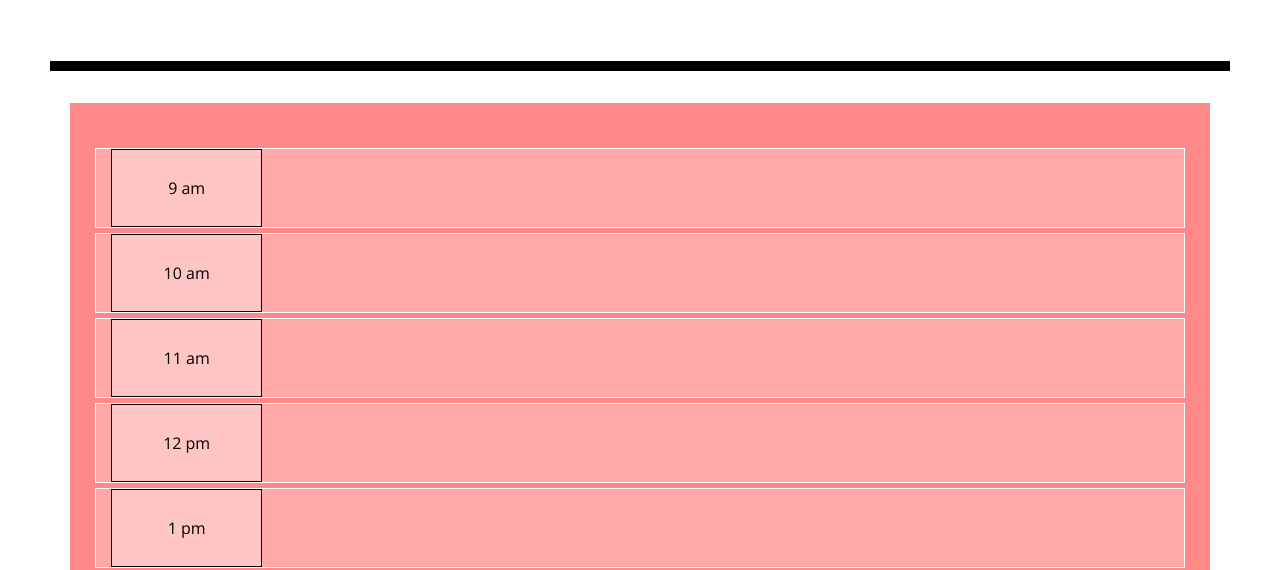
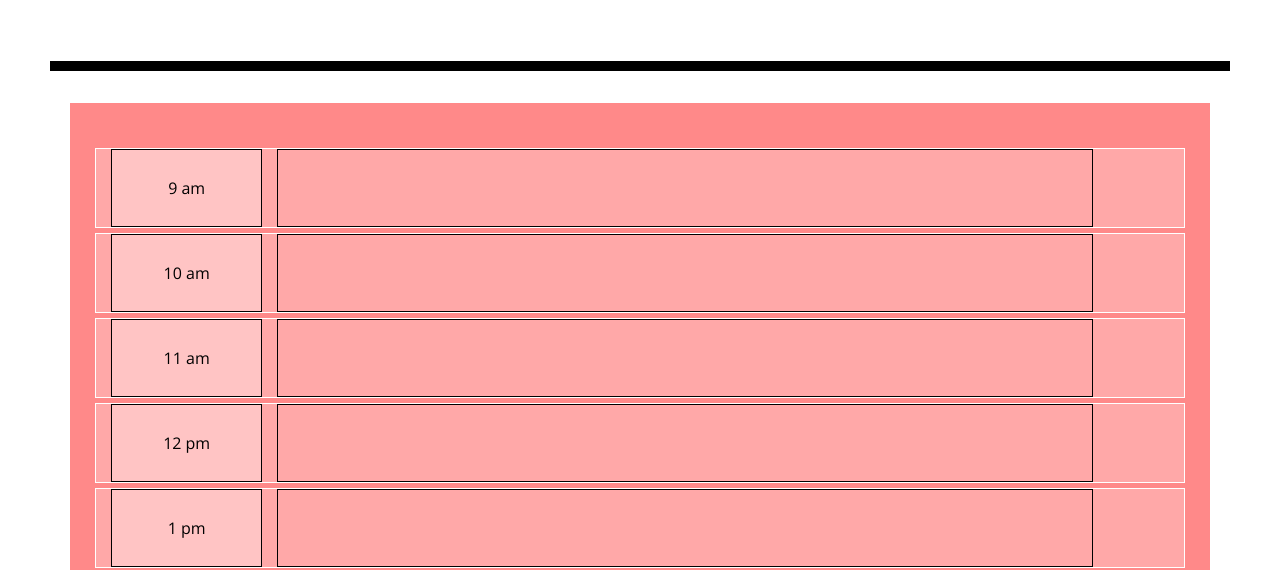
Before and after one commit to daviewave/Day-Planner-HW5, a plain HTML site: page index.html in a window 1280 px wide. Shown: the part 267-837 px from the top of the page. Drawn offline with nearby package versions, Linux system fonts and the light colour scheme.

Commit message:
updated script.js by adding the input column to the rows that the user can type on -- no ability to save yet ... Also added a class to the input column to style later

```diff
--- a/assets/css/style.css
+++ b/assets/css/style.css
@@ -6,9 +6,10 @@ body {
   vertical-align: middle;
 }
 
-textarea {
+.textarea {
   background: transparent;
-  border: none;
+  border: 1px solid black;
+  padding-left: 3px;
   resize: none;
   color: #000000;
   border-left: 1px solid black;
--- a/assets/js/script.js
+++ b/assets/js/script.js
@@ -21,7 +21,7 @@ $(document).ready(function () {
 /* PSUEDOCODE //
 // 1. Build each row of the daily planner for each hour in the work day 9-5
     1.A. add a time for each row
-    1.B. add a text-input ability in each row
+    1.B. add a text-input ability in the middle of each row where the user will be able to enter tasks for that particular hour
     1.C. add a save input button in each row
 */ /* 2. Determinw what hour of the day it currently is
     2.A. if the current hour isnt between 9-5 make the hour row input color normal color
@@ -50,11 +50,11 @@ function buildDailyPlanner() {
     var $timeColumn = $("<div>");
     $timeColumn.addClass("col-md-2");
 
-    //add a <p> to add the hour of the row to the text
+    //1.A. add a <p> to add the hour of the row to the text
     var $timeColumnText = $("<p>");
     $timeColumnText.addClass("hour");
 
-    //determine whether the hour of the day is "am" or "pm" and adds the fixed hour for each row with the correct time
+    //1.A. determine whether the hour of the day is "am" or "pm" and adds the fixed hour for each row with the correct time
     var dayOrNight = "";
     if (hourOnPlanner < 12) {
       dayOrNight = " am";
@@ -68,11 +68,19 @@ function buildDailyPlanner() {
       }
     }
 
-    //append text to time column
+    //1.A. append text to time column
     $timeColumn.append($timeColumnText);
 
-    //append timeColumn to the row
+    //1.A. append timeColumn to the row
     $rowContainer.append($timeColumn);
+
+    /*1.B. add a text-input ability in the middle of each row where the user will be able to enter tasks for that particular hour*/
+    var $taskInputColumn = $("<input>");
+    $taskInputColumn.addClass("textarea");
+    $taskInputColumn.addClass("col-md-9");
+
+    //1.B. will need to append the input area to row
+    $rowContainer.append($taskInputColumn);
 
     //will be the last step to add the row and all its new contents to the daily planner
     $dailyPlanner.append($rowContainer);
```
